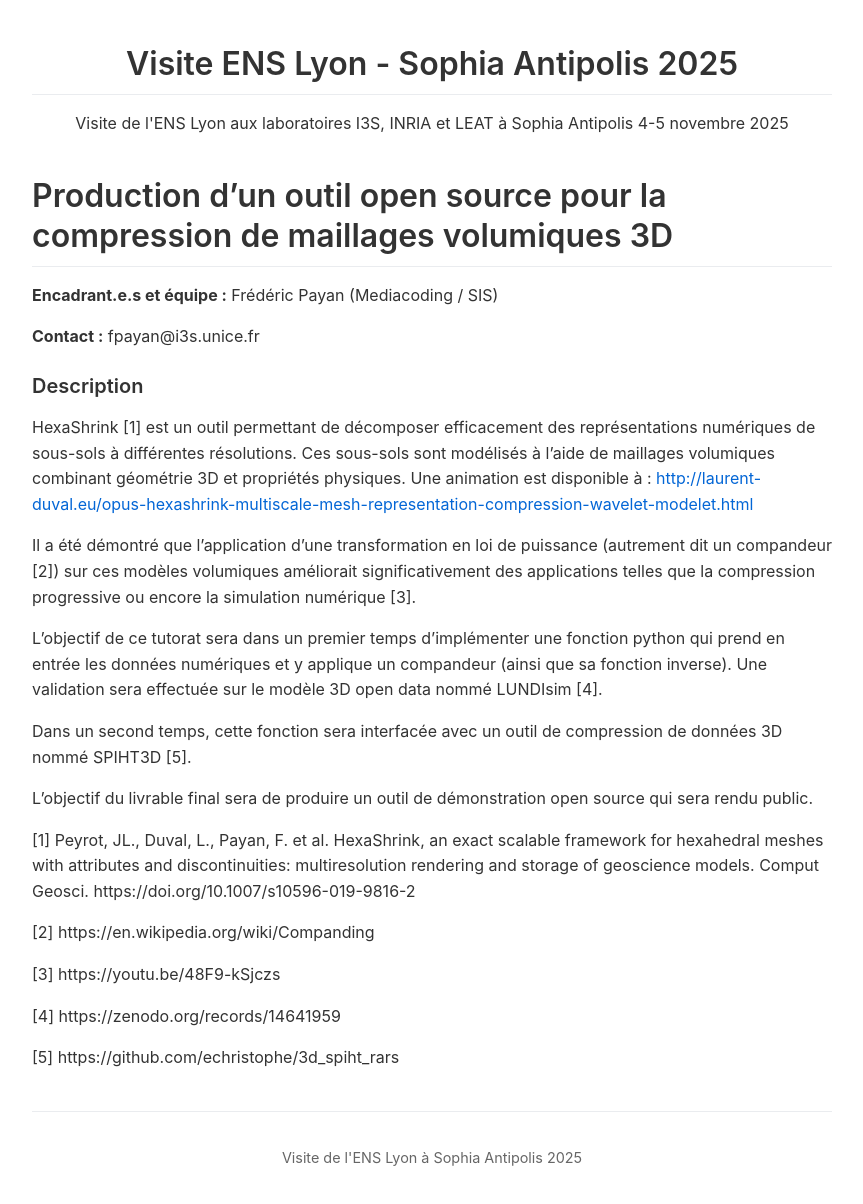
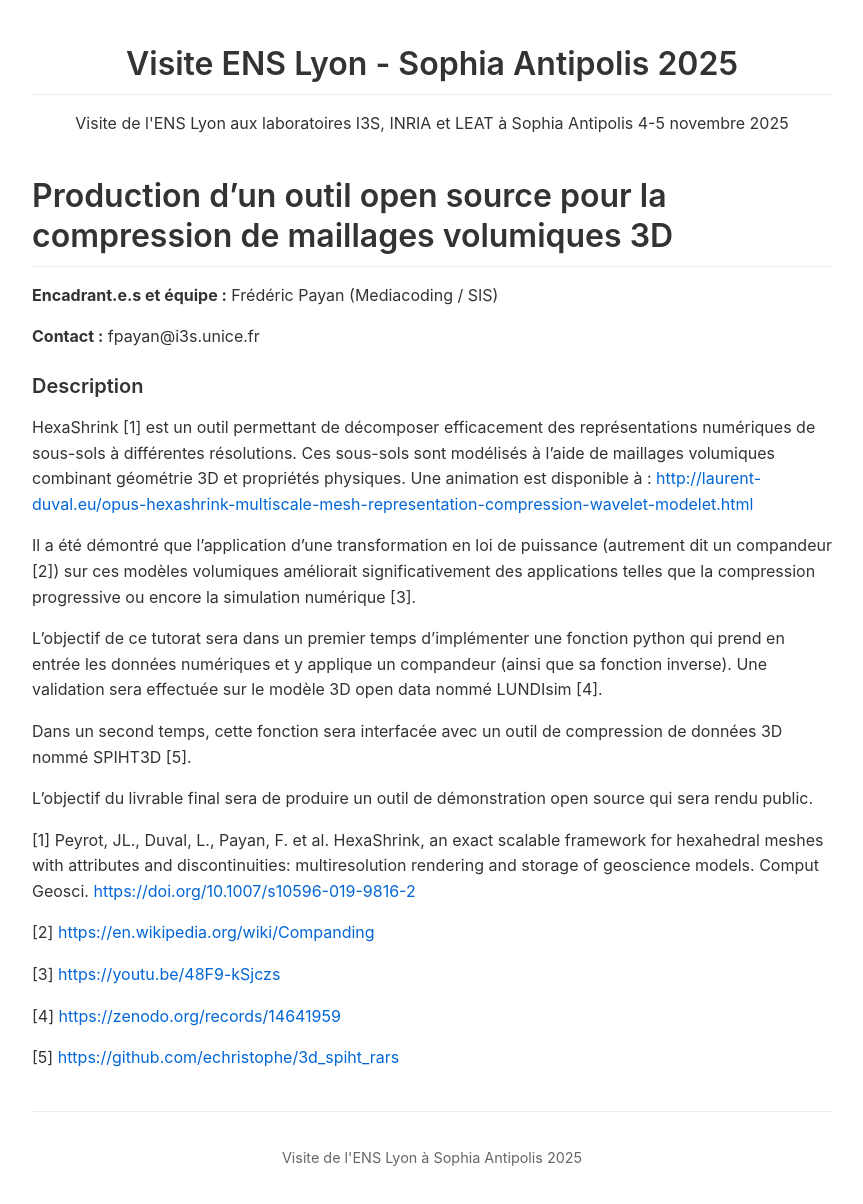
Before and after one commit to etiloz/visite-ens-lyon-sophia-2025.github.io, a Jekyll site: the page built from stages/13_Production_d'un_outil_open_source_pour_la_compression_de_maillages_volumiques_3D.md, in a window 1280 px wide. Shown: the whole page, without its empty margins (208-1071 px from the left). Built offline with Jekyll 4.4.1, drawn with Linux system fonts in a browser that asks for light colours; part of the change alters nothing that is shown.

Commit message:
cosmetic

```diff
--- a/stages/13_Production_d'un_outil_open_source_pour_la_compression_de_maillages_volumiques_3D.md
+++ b/stages/13_Production_d'un_outil_open_source_pour_la_compression_de_maillages_volumiques_3D.md
@@ -21,12 +21,12 @@ Dans un second temps, cette fonction sera interfacée avec un outil de compressi
 
 L'objectif du livrable final sera de produire un outil de démonstration open source qui sera rendu public.
 
-[1] Peyrot, JL., Duval, L., Payan, F. et al. HexaShrink, an exact scalable framework for hexahedral meshes with attributes and discontinuities: multiresolution rendering and storage of geoscience models. Comput Geosci. https://doi.org/10.1007/s10596-019-9816-2
+[1] Peyrot, JL., Duval, L., Payan, F. et al. HexaShrink, an exact scalable framework for hexahedral meshes with attributes and discontinuities: multiresolution rendering and storage of geoscience models. Comput Geosci. [https://doi.org/10.1007/s10596-019-9816-2](https://doi.org/10.1007/s10596-019-9816-2)
 
-[2] https://en.wikipedia.org/wiki/Companding
+[2] [https://en.wikipedia.org/wiki/Companding](https://en.wikipedia.org/wiki/Companding)
 
-[3] https://youtu.be/48F9-kSjczs
+[3] [https://youtu.be/48F9-kSjczs](https://youtu.be/48F9-kSjczs)
 
-[4] https://zenodo.org/records/14641959
+[4] [https://zenodo.org/records/14641959](https://zenodo.org/records/14641959)
 
-[5] https://github.com/echristophe/3d_spiht_rars
+[5] [https://github.com/echristophe/3d_spiht_rars](https://github.com/echristophe/3d_spiht_rars)
```
